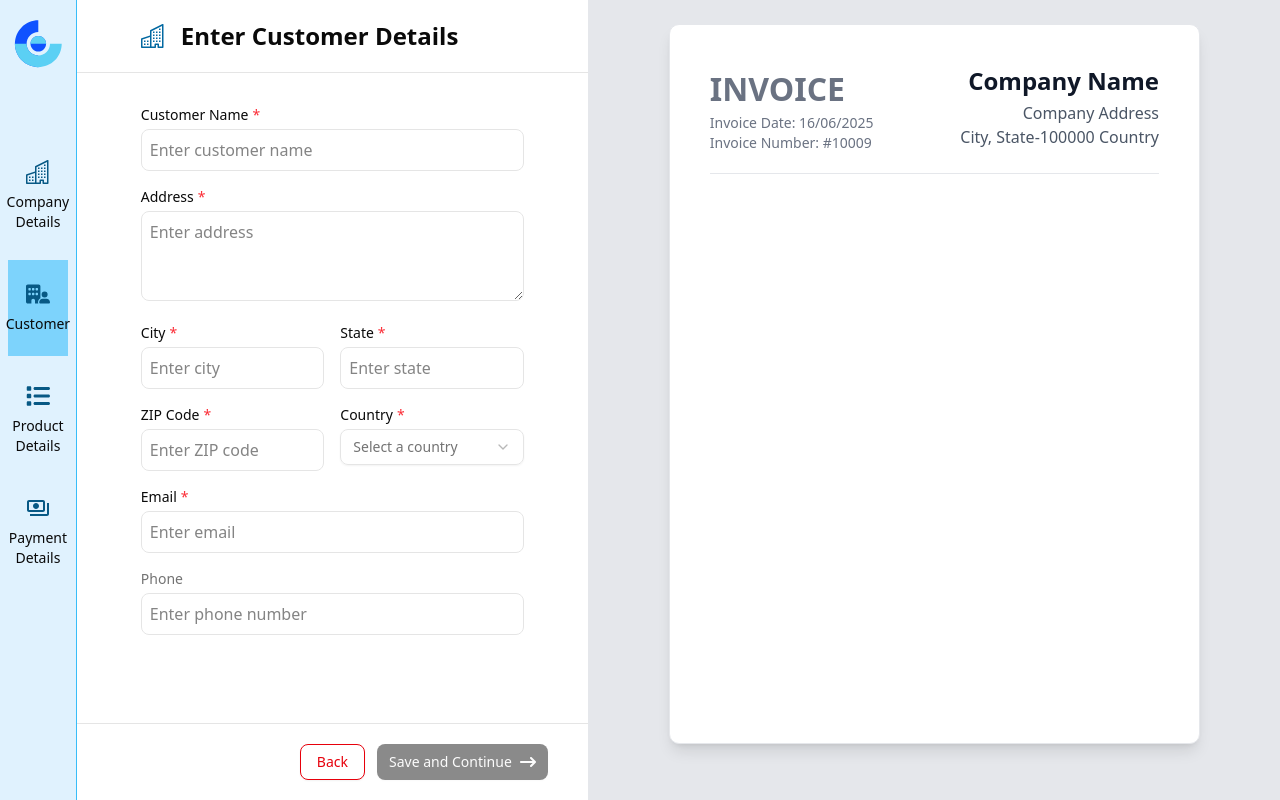
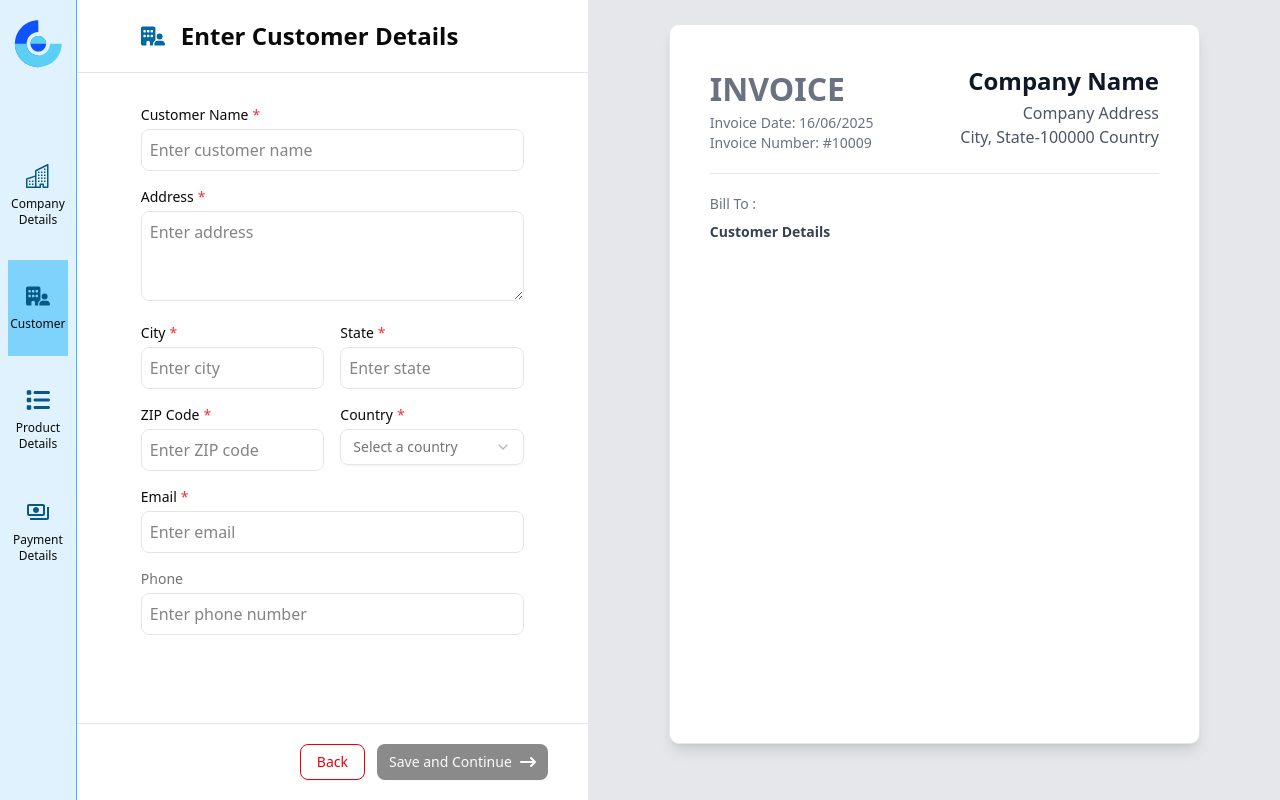
Before and after one commit to bidyut1994/invoice-creator, a Next.js app: page / in a window 1280 px wide. Both pictures are taken after a click on the button "Customer". Built offline with nearby package versions, Linux system fonts and the light colour scheme.

Commit message:
customer

```diff
--- a/src/app/module/CompanyDetails.jsx
+++ b/src/app/module/CompanyDetails.jsx
@@ -52,7 +52,7 @@ export default function CompanyDetails() {
     (values) => {
       const timeoutId = setTimeout(() => {
         setCompanyDetails(values);
-      }, 300);
+      }, 150);
 
       return () => clearTimeout(timeoutId);
     },
--- a/src/app/module/Customer.jsx
+++ b/src/app/module/Customer.jsx
@@ -7,6 +7,8 @@ import { customerSchema } from "@/lib/validations/invoice";
 import { Button } from "@/components/ui/button";
 import useInvoiceStore from "@/store/invoiceStore";
 import { useEffect, useCallback } from "react";
+
+import { FaBuildingUser } from "react-icons/fa6";
 import { Textarea } from "@/components/ui/textarea";
 import {
   Select,
@@ -90,7 +92,7 @@ export default function Customer() {
   return (
     <div className="relative h-[100vh]">
       <div className="text-2xl sticky top-0 left-0 bg-white z-[50] py-5 px-16 flex items-center gap-4 border-b">
-        <BsBuildings className="text-2xl text-[#0369a1]" />
+        <FaBuildingUser className="text-2xl text-[#0369a1]" />
         <p className="font-bold">Enter Customer Details</p>
       </div>
 
--- a/src/app/module/DisplayInvoice.jsx
+++ b/src/app/module/DisplayInvoice.jsx
@@ -5,7 +5,8 @@ import useInvoiceStore from "@/store/invoiceStore";
 import Image from "next/image";
 
 export default function DisplayInvoice() {
-  const { companyDetails, setActiveTab, invoiceDetails } = useInvoiceStore();
+  const { companyDetails, customerDetails, setActiveTab, invoiceDetails } =
+    useInvoiceStore();
 
   return (
     <div className="py-6 px-20  h-[100vh] overflow-y-auto overflow-x-hidden">
@@ -58,6 +59,28 @@ export default function DisplayInvoice() {
             )}
           </div>
         </div>
+        <div className="mt-5">
+          <p className="text-gray-500 text-sm pb-2">Bill To : </p>
+          <p className="text-gray-700 text-sm font-bold capitalize">
+            {customerDetails?.name || "Customer Details"}
+          </p>
+          {customerDetails?.address && (
+            <div>
+              <p className="text-gray-700 text-sm  not-only: capitalize">
+                {customerDetails?.address || "Customer Address"}{" "}
+                {customerDetails?.city && customerDetails?.city},{" "}
+                {customerDetails?.state && customerDetails?.state}-
+                {customerDetails?.zip && customerDetails?.zip}{" "}
+                {customerDetails?.country && customerDetails?.country}
+              </p>
+              {customerDetails?.email && (
+                <p className="text-gray-700 text-sm    ">
+                  {customerDetails?.email}
+                </p>
+              )}
+            </div>
+          )}
+        </div>
       </div>{" "}
       {/* invoice details end*/}
     </div>
--- a/src/app/module/Sidebar.jsx
+++ b/src/app/module/Sidebar.jsx
@@ -34,7 +34,7 @@ export default function Sidebar() {
   const { activeTab, setActiveTab } = useInvoiceStore();
 
   return (
-    <div className="w-[6vw] pt-5 z-[50] border-r border-[#38bdf8]  h-screen bg-[#e0f2fe] px-auto py-auto">
+    <div className="w-[6vw] pt-5 z-[100] border-r border-[#38bdf8]  h-screen bg-[#e0f2fe] px-auto py-auto">
       <div className="flex flex-col gap-4 items-center justify-center ">
         <div className="flex flex-col gap-2">
           <img src="/assets/icon.svg" alt="logo" className="w-12 h-12" />
@@ -54,7 +54,7 @@ export default function Sidebar() {
             <div className="text-2xl flex justify-center items-center text-[#075985]">
               {item.icon}
             </div>
-            <p className="text-center text-sm px-1">{item.name}</p>
+            <p className="text-center text-xs px-1 capitalize">{item.name}</p>
           </button>
         ))}
       </div>
--- a/src/app/page.js
+++ b/src/app/page.js
@@ -19,7 +19,7 @@ export default function Home() {
       <div className=" ">
         <Sidebar />
       </div>
-      <div className="ml-[6vw] w-[40vw] h-screen   border-r border-gray-200 fixed  top-0 ">
+      <div className="ml-[6vw] w-[40vw] h-screen  z-[10] border-r border-gray-200 fixed  top-0 ">
         {activeTab === "company-details" && (
           <motion.div
             initial={{ opacity: 0, x: 100 }}
```
